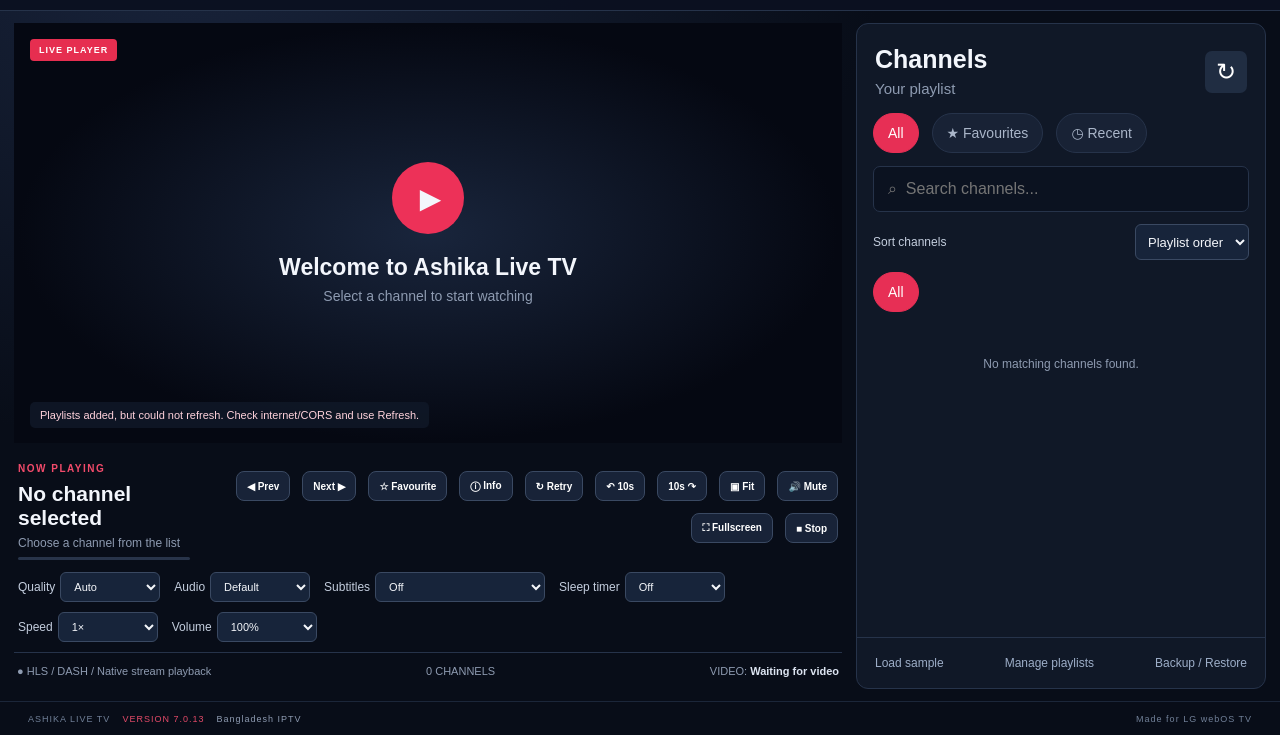
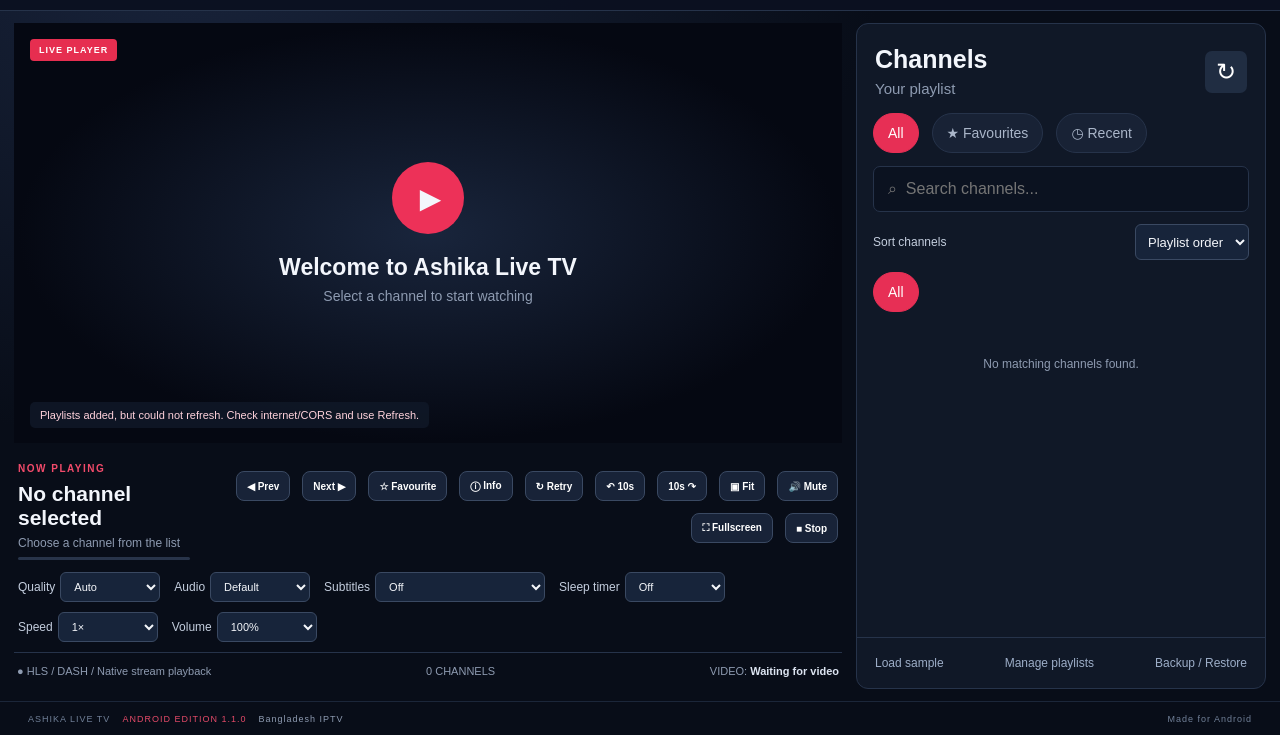
Before and after one commit to Ali-Haider1l/Ashika-Live-TV-Android, a plain HTML site: page index.html in a window 1280 px wide. Shown: the part 65-800 px from the top of the page. Drawn offline with nearby package versions, Linux system fonts and the light colour scheme; no server answers.

Commit message:
Brand Android edition footer and version

```diff
--- a/index.html
+++ b/index.html
@@ -29,7 +29,7 @@
   <div class="sidebar-footer"><button id="load-demo" class="text-btn">Load sample</button><button id="manage-btn" class="text-btn">Manage playlists</button><button id="backup-btn" class="text-btn">Backup / Restore</button></div>
  </aside>
 </main>
-<footer>ASHIKA LIVE TV <span>VERSION 7.0.13</span><span id="footer-playlist" class="footer-playlist">No playlist selected</span><span class="footer-right">Made for LG webOS TV</span></footer>
+<footer>ASHIKA LIVE TV <span>ANDROID EDITION 1.1.0</span><span id="footer-playlist" class="footer-playlist">No playlist selected</span><span class="footer-right">Made for Android</span></footer>
 </div>
 
 <dialog id="playlist-dialog">
```
